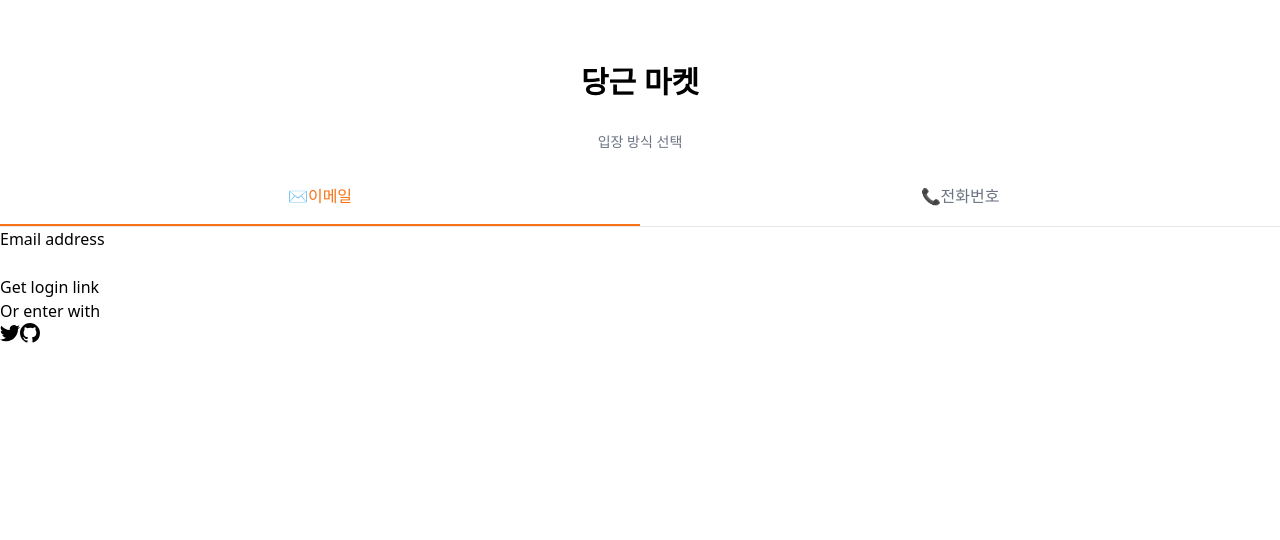
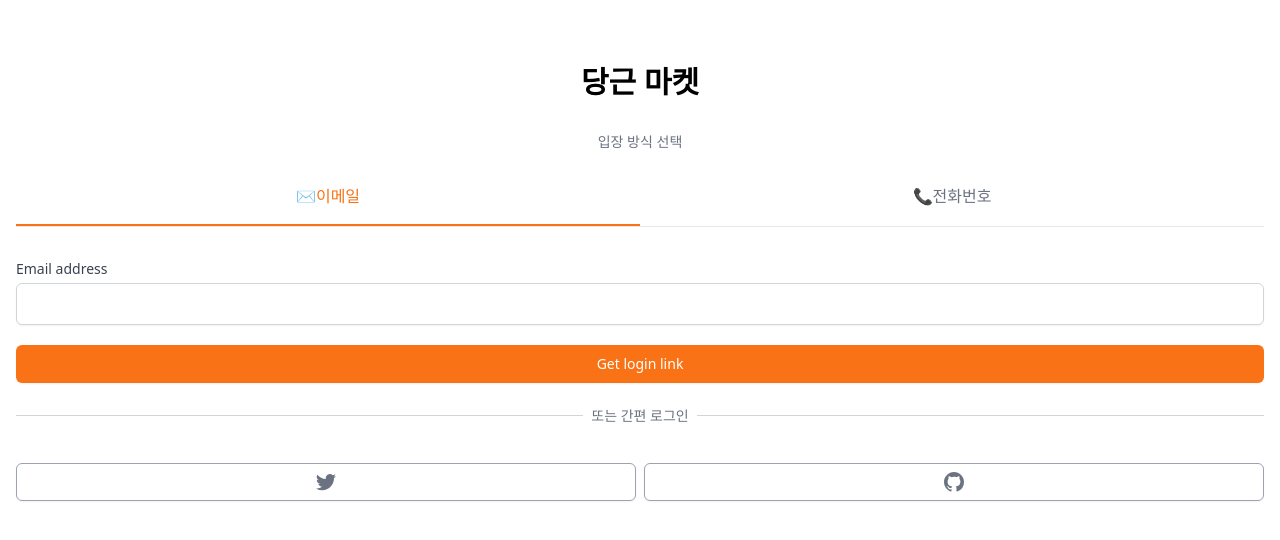
Before and after one commit to phj9020/CarrotMarket, a Next.js app: page /enter in a window 1280 px wide. Shown: the top 540 px of the page. Built offline with nearby package versions, Linux system fonts and the light colour scheme.

Commit message:
enter page styles done

```diff
--- a/package.json
+++ b/package.json
@@ -8,6 +8,7 @@
     "lint": "next lint"
   },
   "dependencies": {
+    "@tailwindcss/forms": "^0.5.1",
     "next": "^12.0.10",
     "react": "^18.0.0-rc.0",
     "react-dom": "^18.0.0-rc.0"
--- a/pages/enter.tsx
+++ b/pages/enter.tsx
@@ -10,7 +10,7 @@
     const onEmailClick = () => setMethod("email");
     const onPhoneClick = () => setMethod("phone");
     return (
-        <div className="mt-16">
+        <div className="px-4 mt-16">
         <h3 className="text-3xl font-bold text-center">당근 마켓</h3>
         <div className="mt-8">
             <div className="flex flex-col items-center">
@@ -20,34 +20,34 @@
                     <button className={ cls("pb-4 font-medium border-b-2" , method === "phone" ? "text-orange-500  border-orange-500 " : "border-transparent text-gray-500")} onClick={onPhoneClick}>📞전화번호</button>
                 </div>
             </div>
-            <form>
-            <label>
+            <form className="flex flex-col mt-8">
+            <label className="text-sm font-medium, text-gray-700">
                 {method === "email" ? "Email address" : null}
                 {method === "phone" ? "Phone number" : null}
             </label>
-            <div>
-                {method === "email" ? <input type="email" required /> : null}
+            <div className="mt-1">
+                {method === "email" ? <input type="email" className="w-full px-3 py-2 placeholder-gray-400 border border-gray-300 rounded-md shadow-sm appearance-none focus:outline-none focus:ring-orange-500 focus:border-orange-500" required /> : null}
                 {method === "phone" ? (
-                <div>
-                    <span>+82</span>
-                    <input type="number" required />
+                <div className="flex rounded-md shadow-sm">
+                    <span className="flex items-center justify-center px-3 rounded-l-md border border-r-0 border-gray-300 bg-gray-50 text-gray-500 select-none text-sm">+82</span>
+                    <input type="tel" required  className="w-full px-3 py-2 rounded-l-none placeholder-gray-400 border border-gray-300 rounded-md shadow-sm appearance-none focus:outline-none focus:ring-orange-500 focus:border-orange-500" />
                 </div>
                 ) : null}
             </div>
-            <button>
+            <button className="px-4 py-2 mt-5 text-sm font-medium text-white bg-orange-500 border border-transparent rounded-md shadow-sm hover:bg-orange-600 focus:ring-2 focus:ring-offset-2 focus:ring-orange-500 focus:outline-none">
                 {method === "email" ? "Get login link" : null}
                 {method === "phone" ? "Get one-time password" : null}
             </button>
             </form>
-            <div>
-            <div>
-                <div />
-                <div>
-                <span>Or enter with</span>
+            <div className="mt-8">
+                <div className="relative">
+                    <div className="absolute w-full border-t border-gray-300"/>
+                    <div className="relative -top-3 text-center">
+                        <span className="bg-white px-2 text-sm text-gray-500">또는 간편 로그인</span>
                     </div>
                 </div>
-            <div>
-                <button>
+                <div className="grid grid-cols-2 gap-2 mt-6">
+                    <button className="flex justify-center items-center py-2 px-4 border border-gray-400 rounded-md shadow-sm bg-white text-sm font-medium text-gray-500 hover:bg-gray-50">
                     <svg
                         className="w-5 h-5"
                         aria-hidden="true"
@@ -57,7 +57,7 @@
                         <path d="M6.29 18.251c7.547 0 11.675-6.253 11.675-11.675 0-.178 0-.355-.012-.53A8.348 8.348 0 0020 3.92a8.19 8.19 0 01-2.357.646 4.118 4.118 0 001.804-2.27 8.224 8.224 0 01-2.605.996 4.107 4.107 0 00-6.993 3.743 11.65 11.65 0 01-8.457-4.287 4.106 4.106 0 001.27 5.477A4.073 4.073 0 01.8 7.713v.052a4.105 4.105 0 003.292 4.022 4.095 4.095 0 01-1.853.07 4.108 4.108 0 003.834 2.85A8.233 8.233 0 010 16.407a11.616 11.616 0 006.29 1.84" />
                     </svg>
                     </button>
-                <button>
+                    <button className="flex justify-center items-center py-2 px-4 border border-gray-400 rounded-md shadow-sm bg-white text-sm font-medium text-gray-500 hover:bg-gray-50">
                     <svg
                         className="w-5 h-5"
                         aria-hidden="true"
--- a/tailwind.config.js
+++ b/tailwind.config.js
@@ -7,5 +7,7 @@
   theme: {
     extend: {},
   },
-  plugins: [],
+  plugins: [
+    require('@tailwindcss/forms')
+  ],
 };
```
Also changed, not shown: 1 other file (tests, documents, lock files or other folders). Lines whose indentation alone changed are shown as unchanged.
